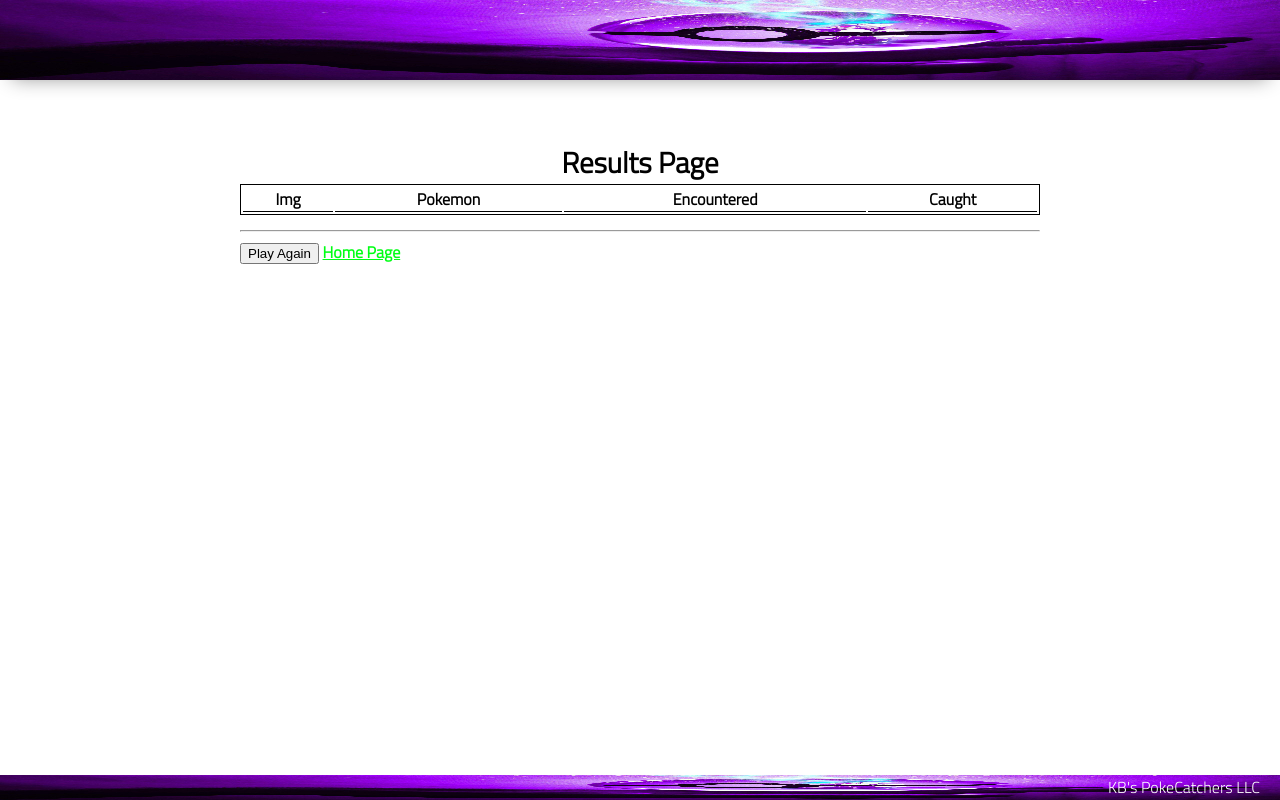
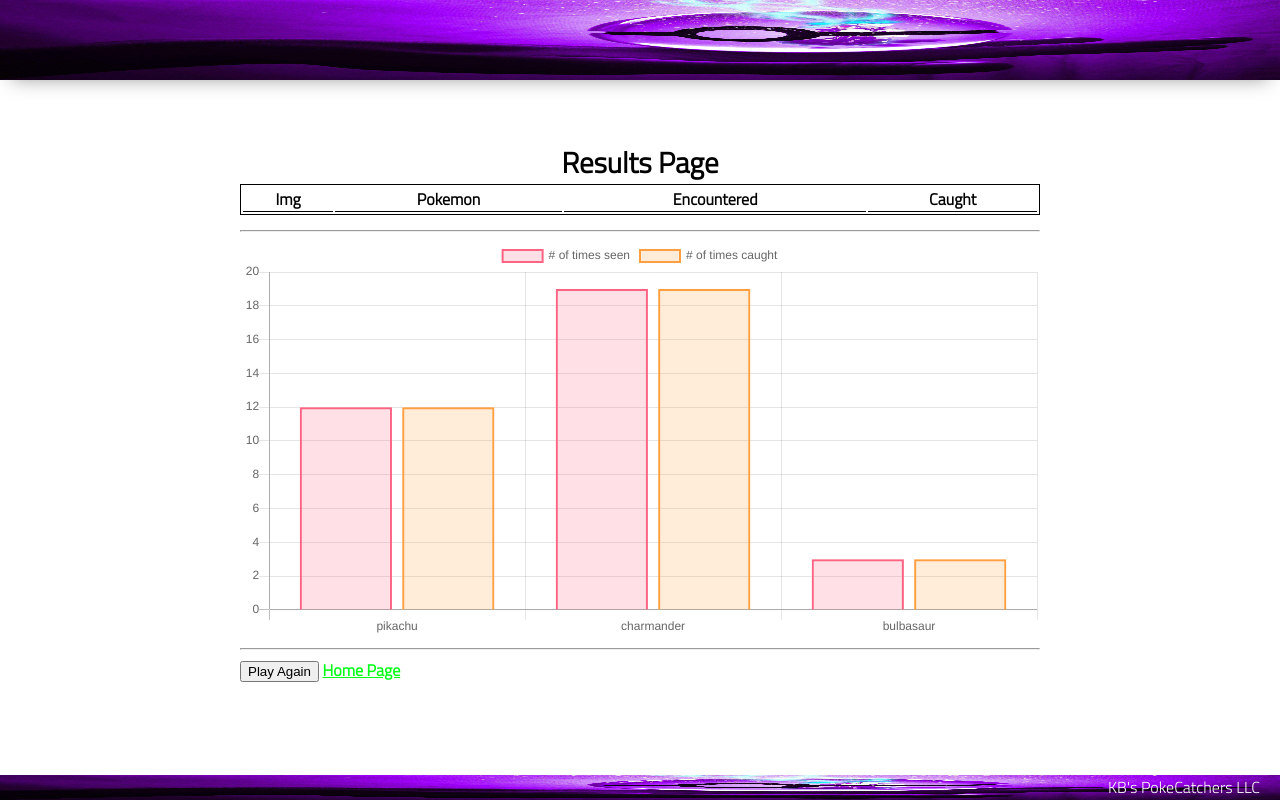
Before and after one commit to katrinkajb/lab-11-pokemon-catcher, a plain HTML site: page results/index.html in a window 1280 px wide. Drawn offline with nearby package versions, Linux system fonts and the light colour scheme.

Commit message:
prepping for charts

```diff
--- a/results/index.html
+++ b/results/index.html
@@ -37,8 +37,8 @@
                 <tbody id ='totals-rows'>
                 </tbody>
             </table>
-            <!-- <hr />
-            <canvas id="myChart"></canvas> -->
+            <hr />
+            <canvas id="myChart"></canvas>
             <hr />
             <button id = 'play-again-button'>Play Again</button>
             <a href="../index.html">Home Page</a>
@@ -48,6 +48,6 @@
         <div class="copy gutter-right">KB's PokeCatchers LLC</div>
     </footer>
     <script type="module" src="./results.app.js"></script>
-    <!-- <script type="text/javascript" src="https://cdn.jsdelivr.net/npm/chart.js@2.8.0/dist/Chart.min.js"></script> -->
+    <script type="text/javascript" src="https://cdn.jsdelivr.net/npm/chart.js@2.8.0/dist/Chart.min.js"></script>
 </body>
 </html>
--- a/results/results.app.js
+++ b/results/results.app.js
@@ -20,34 +20,34 @@ replayButton.addEventListener('click', () => {
     window.location = '../index.html';
 });
 
-// var ctx = document.getElementById('myChart').getContext('2d');
-// var myChart = new Chart(ctx, { // eslint-disable-line
-//     type: 'bar',
-//     data: {
-//         labels: ['pikachu', 'charmander', 'bulbasaur'],
-//         datasets: [{
-//             label: '# of times seen',
-//             data: [12, 19, 3],
-//             backgroundColor: 'rgba(255, 99, 132, 0.2)',
-//             borderColor: 'rgba(255, 99, 132, 1)',
-//             borderWidth: 2
-//         },
-//         {
-//             label: '# of times caught',
-//             data: [12, 19, 3],
-//             backgroundColor:'rgba(255, 159, 64, 0.2)',
-//             borderColor: 'rgba(255, 159, 64, 1)',
-//             borderWidth: 2
-//         }
-//         ]
-//     },
-//     options: {
-//         scales: {
-//             yAxes: [{
-//                 ticks: {
-//                     beginAtZero: true
-//                 }
-//             }]
-//         }
-//     }
-// });
+var ctx = document.getElementById('myChart').getContext('2d');
+var myChart = new Chart(ctx, { // eslint-disable-line
+    type: 'bar',
+    data: {
+        labels: ['pikachu', 'charmander', 'bulbasaur'],
+        datasets: [{
+            label: '# of times seen',
+            data: [12, 19, 3],
+            backgroundColor: 'rgba(255, 99, 132, 0.2)',
+            borderColor: 'rgba(255, 99, 132, 1)',
+            borderWidth: 2
+        },
+        {
+            label: '# of times caught',
+            data: [12, 19, 3],
+            backgroundColor:'rgba(255, 159, 64, 0.2)',
+            borderColor: 'rgba(255, 159, 64, 1)',
+            borderWidth: 2
+        }
+        ]
+    },
+    options: {
+        scales: {
+            yAxes: [{
+                ticks: {
+                    beginAtZero: true
+                }
+            }]
+        }
+    }
+});
```
